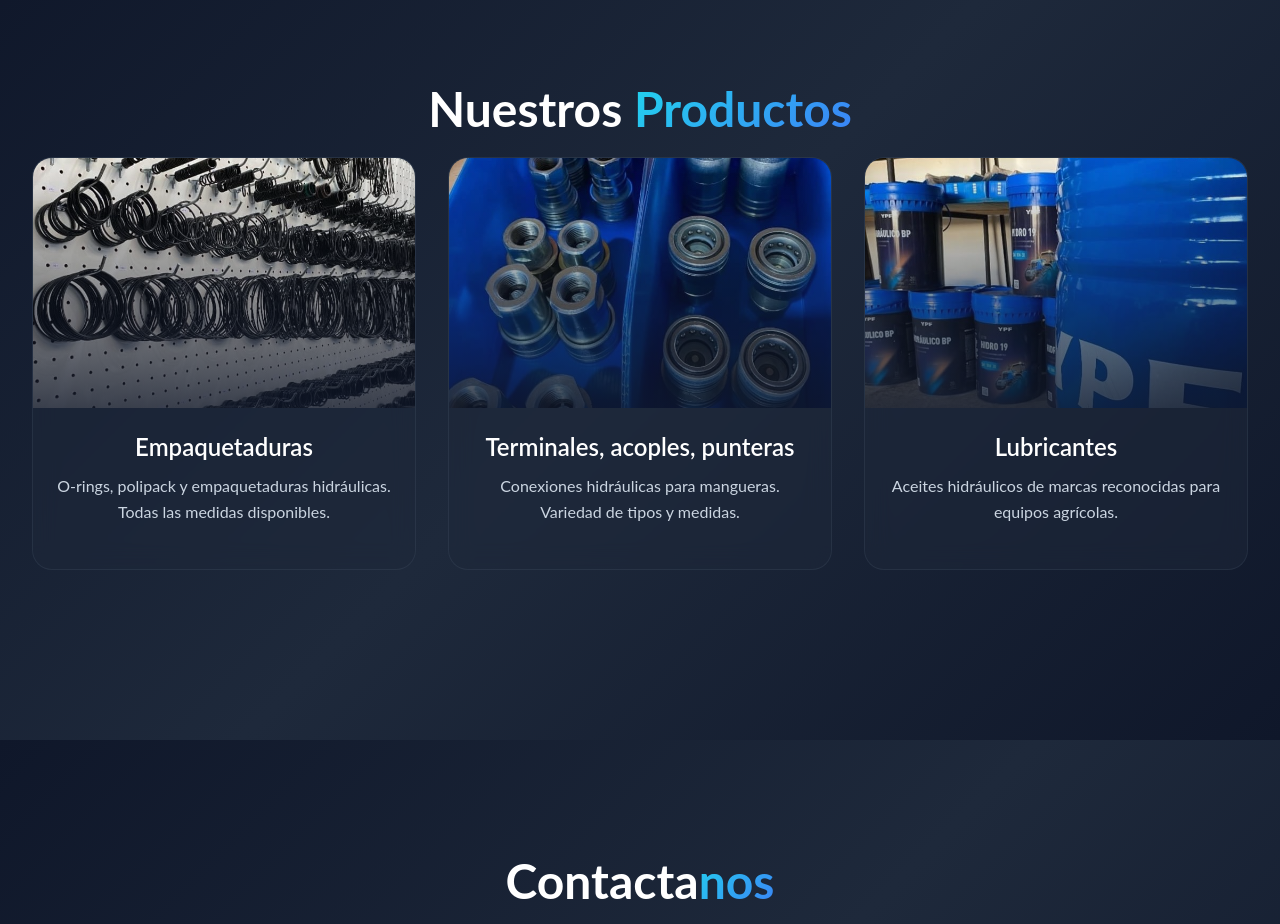
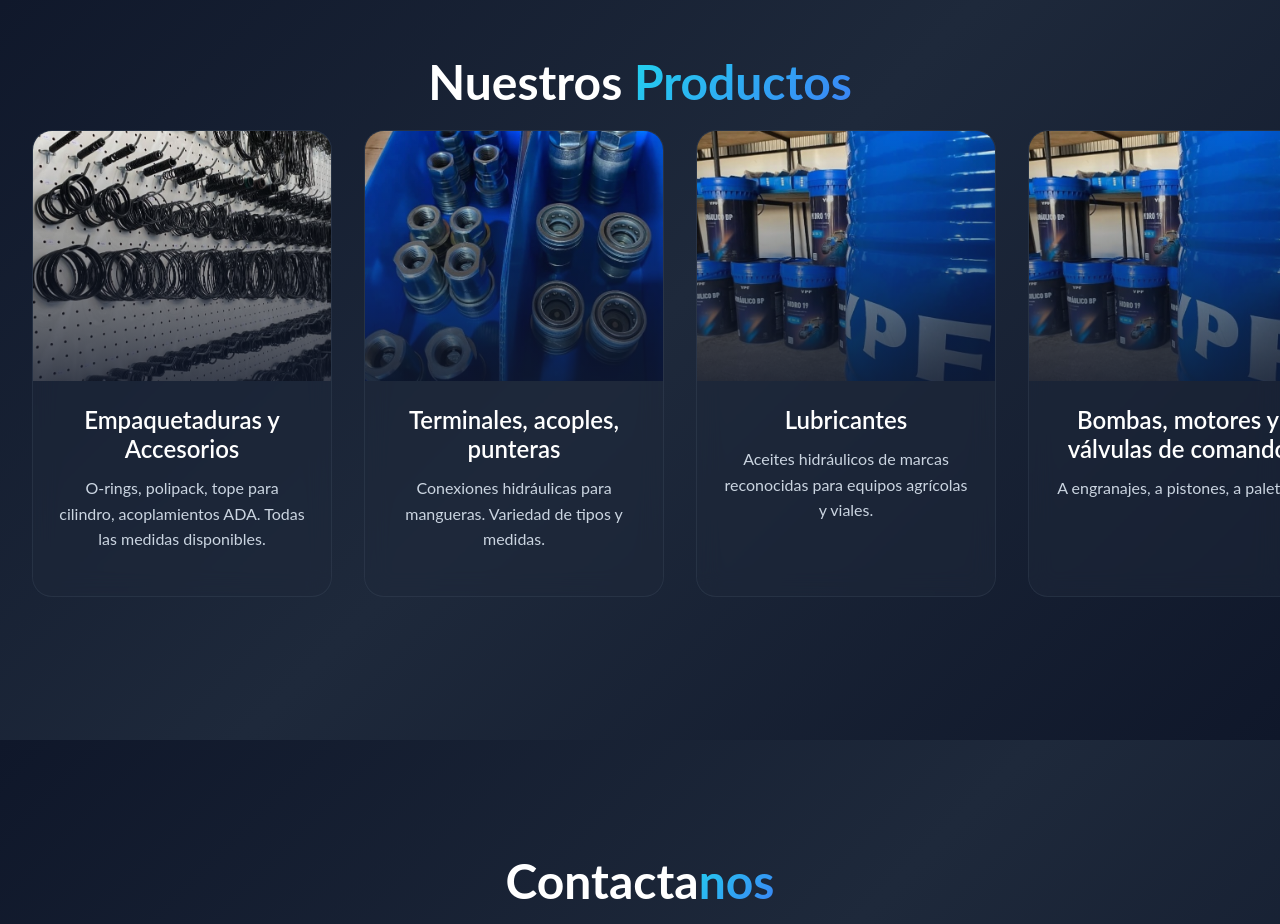
Before and after one commit to PMoyanoAiraldi/LandingPageF-F, a React (Vite) app in the folder landing-page/: page / in a window 1280 px wide. Shown: the part 2460-3384 px from the top of the page. Built offline with nearby package versions, Linux system fonts and the light colour scheme.

Commit message:
Agregando producto, terminar descripcion e imagenes

```diff
--- a/landing-page/src/components/Productos/Productos.jsx
+++ b/landing-page/src/components/Productos/Productos.jsx
@@ -4,8 +4,8 @@ const Productos = () => {
 const products = [
         {
         id: 1,
-        title: "Empaquetaduras",
-        description: "O-rings, polipack y empaquetaduras hidráulicas. Todas las medidas disponibles.",
+        title: "Empaquetaduras y Accesorios",
+        description: "O-rings, polipack, tope para cilindro, acoplamientos ADA. Todas las medidas disponibles.",
         image: "src/assets/productos/Empaquetaduras.jpeg"
         },
         {
@@ -17,9 +17,15 @@ const products = [
         {
         id: 3,
         title: "Lubricantes",
-        description: "Aceites hidráulicos de marcas reconocidas para equipos agrícolas.",
+        description: "Aceites hidráulicos de marcas reconocidas para equipos agrícolas y viales.",
         image: "src/assets/productos/Lubricantes.jpeg"
         },
+        {
+        id: 4,
+        title: "Bombas, motores y válvulas de comando",
+        description: "A engranajes, a pistones, a paletas.",
+        image: "src/assets/productos/Lubricantes.jpeg"
+        }
 
     ];
 
```
